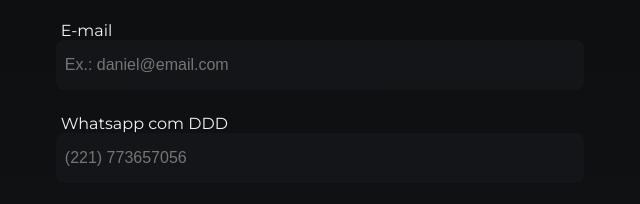
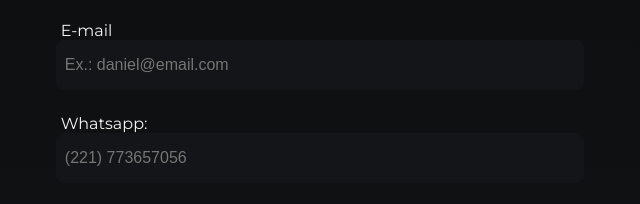
Before and after one commit to Adromane/Portfolio, a website: page index.html in a window 1280 px wide. Shown: the part 3171-3375 px from the top of the page, 632-1272 px from the left. Drawn offline with nearby package versions, Linux system fonts and the light colour scheme; a web font is replaced by a local one.

Commit message:
commit push

```diff
--- a/index.html
+++ b/index.html
@@ -358,7 +358,7 @@
                     <input type="email" name="email" id="email" placeholder="Ex.: daniel@email.com" required>
 
                     <label for="wpp">
-                        <h2>Whatsapp com DDD</h2>
+                        <h2>Whatsapp:</h2>
                     </label>
                     <input type="tel" name="wpp" id="wpp" placeholder="(221) 773657056" required>
 
```
